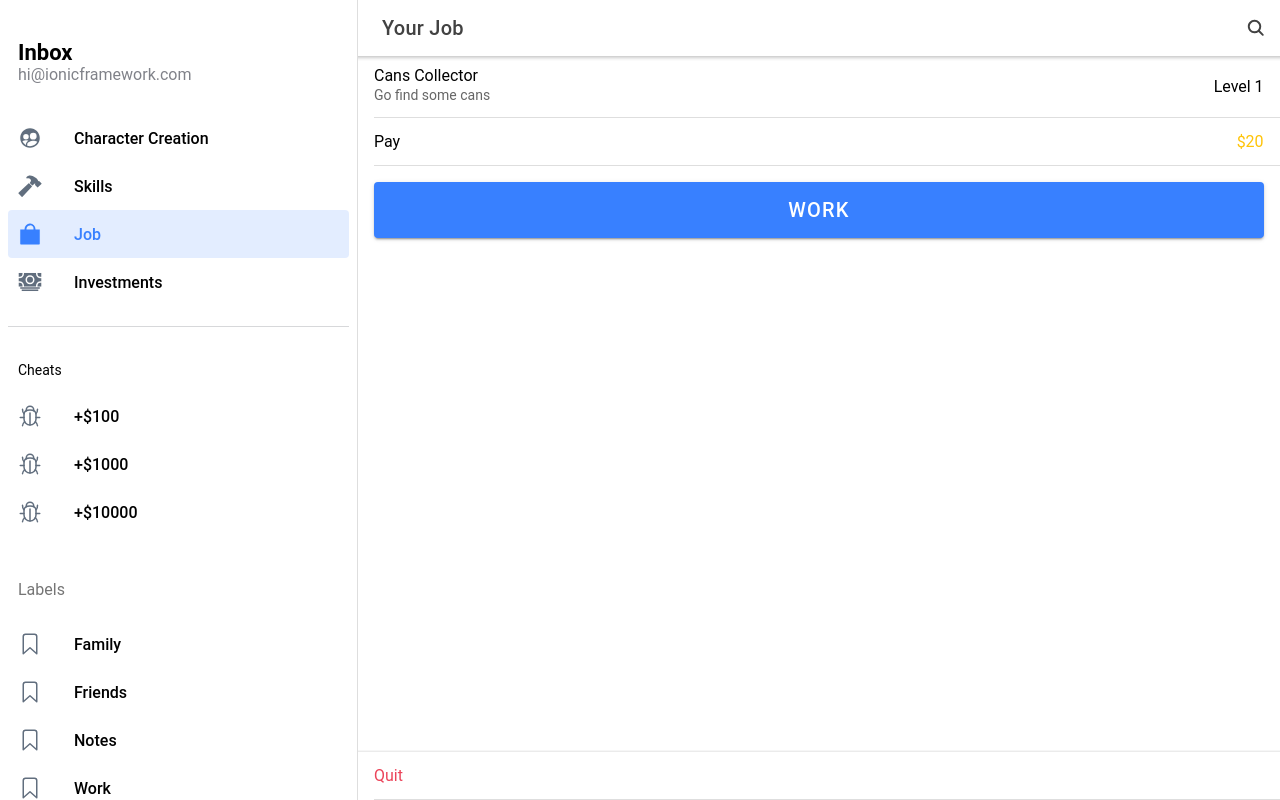
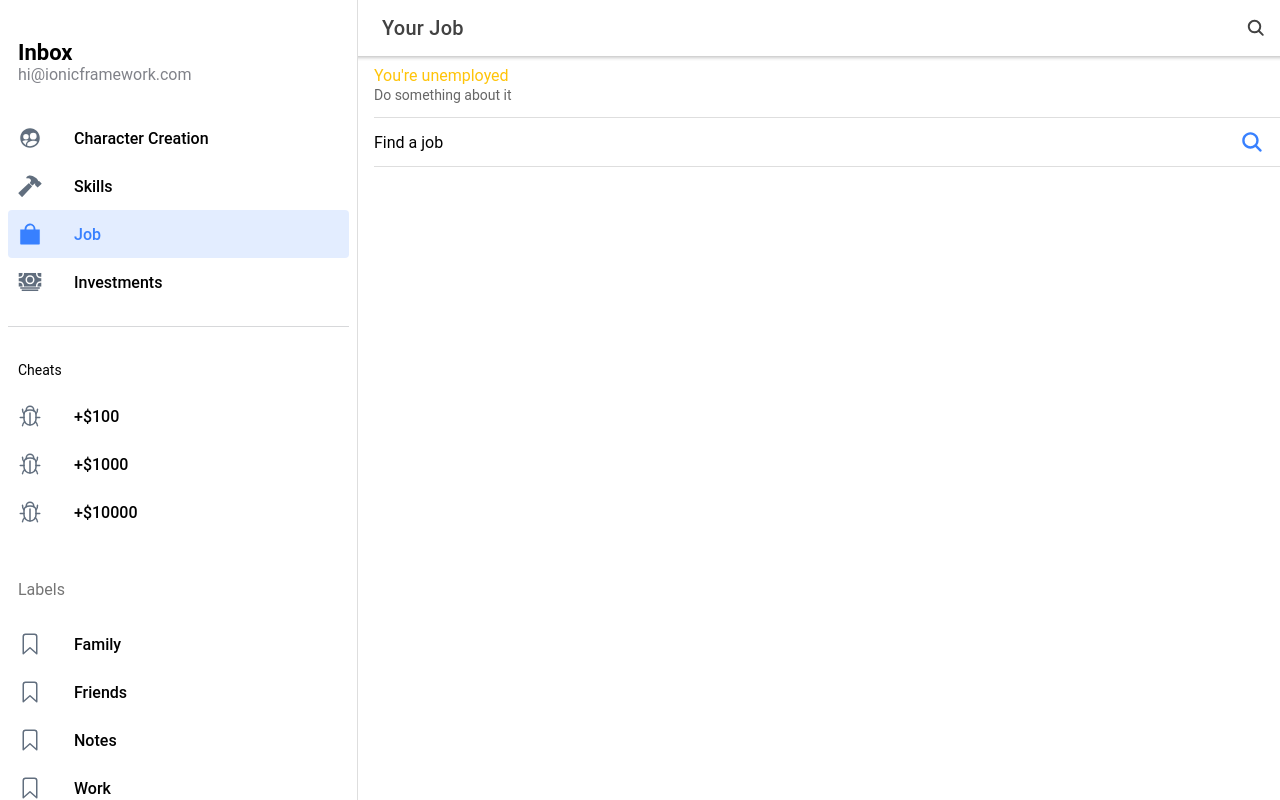
Before and after one commit to ngocnv371/lifesimulator, a React (Create React App) app: page /job in a window 1280 px wide. Built offline with nearby package versions, Linux system fonts and the light colour scheme.

Commit message:
show unemployed

```diff
--- a/src/app/store.ts
+++ b/src/app/store.ts
@@ -9,11 +9,13 @@ import thunk, { ThunkDispatch } from "redux-thunk";
 import profileReducer from "../features/profile/ProfileSlice";
 import inventoryReducer from "../features/inventory/InventorySlice";
 import skillsReducer from "../features/skills/SkillsSlice";
+import jobReducer from "../features/jobs/JobSlice";
 
 const rootReducer = combineReducers({
   profile: profileReducer,
   inventory: inventoryReducer,
   skills: skillsReducer,
+  job: jobReducer,
 });
 
 export const store = configureStore({
--- a/src/features/jobs/BrowseJobsPage.tsx
+++ b/src/features/jobs/BrowseJobsPage.tsx
@@ -1,4 +1,5 @@
 import {
+  IonBackButton,
   IonButton,
   IonButtons,
   IonCard,
@@ -26,6 +27,9 @@ const BrowseJobsPage: React.FC = () => {
     <IonPage>
       <IonHeader>
         <IonToolbar>
+          <IonButtons slot="start">
+            <IonBackButton />
+          </IonButtons>
           <IonTitle>Browse Jobs</IonTitle>
           <IonButtons slot="end">
             <IonButton routerLink="/skills/browse">
--- a/src/features/jobs/JobPage.tsx
+++ b/src/features/jobs/JobPage.tsx
@@ -18,9 +18,12 @@ import {
 } from "@ionic/react";
 import { add, cash, school, search } from "ionicons/icons";
 import { useState } from "react";
+import { useAppSelector } from "../../app/store";
 import ApplyJobModal from "./ApplyJobModal";
+import UnemployedItem from "./UnemployedItem";
 
 const JobPage: React.FC = () => {
+  const job = useAppSelector((state) => state.job.id);
   const [open, setOpen] = useState(false);
   const [present, dismiss] = useIonToast();
 
@@ -52,6 +55,9 @@ const JobPage: React.FC = () => {
         </IonToolbar>
       </IonHeader>
       <IonContent fullscreen>
+        {!job && <UnemployedItem />}
+        {job && (
+          <>
             <IonItem>
               <IonLabel>
                 <span>Cans Collector</span>
@@ -75,12 +81,16 @@ const JobPage: React.FC = () => {
             >
               Work
             </IonButton>
+          </>
+        )}
       </IonContent>
+      {job && (
         <IonFooter>
           <IonItem>
             <IonLabel color="danger">Quit</IonLabel>
           </IonItem>
         </IonFooter>
+      )}
     </IonPage>
   );
 };
--- /dev/null
+++ b/src/features/jobs/JobSlice.ts
@@ -0,0 +1,17 @@
+import { createSlice } from "@reduxjs/toolkit";
+
+type State = {
+  id: string;
+};
+
+const initialState: State = {
+  id: "",
+};
+
+const slice = createSlice({
+  name: "job",
+  initialState,
+  reducers: {},
+});
+
+export default slice.reducer;
--- /dev/null
+++ b/src/features/jobs/UnemployedItem.tsx
@@ -0,0 +1,21 @@
+import { IonIcon, IonItem, IonItemOption, IonLabel } from "@ionic/react";
+import { search } from "ionicons/icons";
+
+const UnemployedItem: React.FC = () => {
+  return (
+    <>
+      <IonItem>
+        <IonLabel color="warning">
+          <span>You're unemployed</span>
+          <p>Do something about it</p>
+        </IonLabel>
+      </IonItem>
+      <IonItem routerLink="/job/browse">
+        <IonLabel>Find a job</IonLabel>
+        <IonIcon color="primary" slot="end" icon={search}></IonIcon>
+      </IonItem>
+    </>
+  );
+};
+
+export default UnemployedItem;
```
Lines whose indentation alone changed are shown as unchanged.
